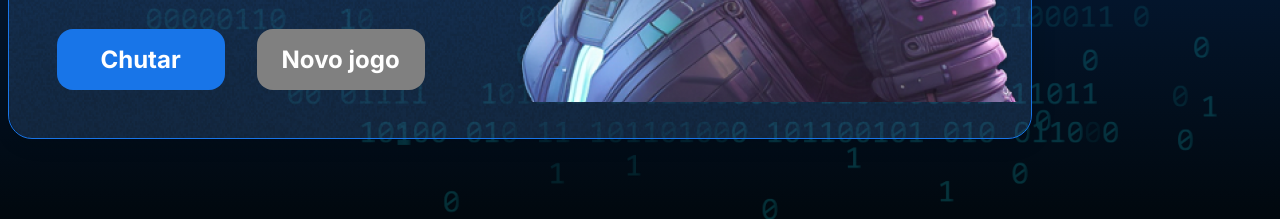
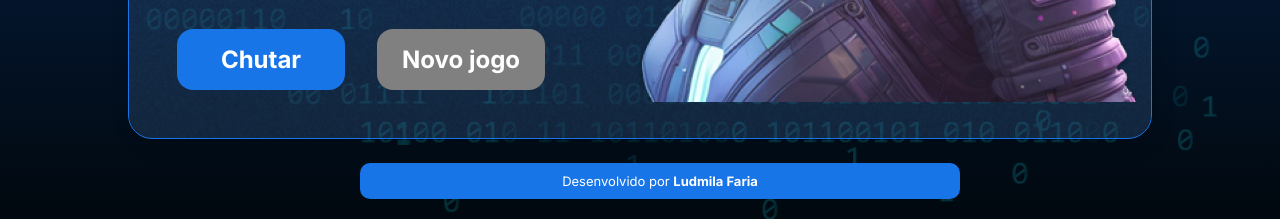
Before and after one commit to Ludfaria26/jogo-do-numero-secreto, a plain HTML site: page index.html in a window 1280 px wide. Shown: the part 581-800 px from the top of the page. Drawn offline with Linux system fonts and the light colour scheme.

Commit message:
Update style.css

```diff
--- a/style.css
+++ b/style.css
@@ -138,3 +138,20 @@
         padding: 1rem
     }
 }
+.container__texto-rodape {
+    font-family: 'Inter', sans-serif;
+    font-size: 13px;
+    color: white;
+    padding: 10px;
+    text-align: center;
+    margin: 20px;
+    background-color: #1875E8;
+    border-radius: 10px;
+    position: absolute;
+    bottom: 0;
+    left: 50%;
+    transform: translateX(-50%);
+    width: calc(100% - 20px);
+    max-width: 600px;
+    z-index: 10;
+}
```
